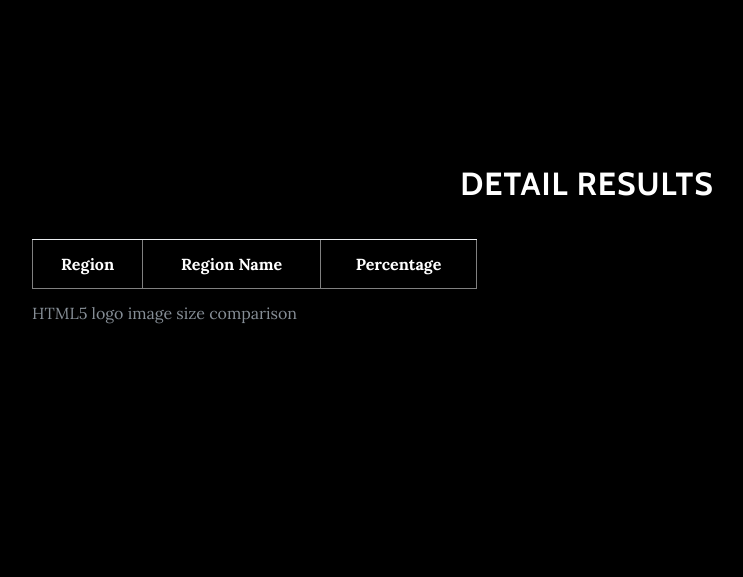
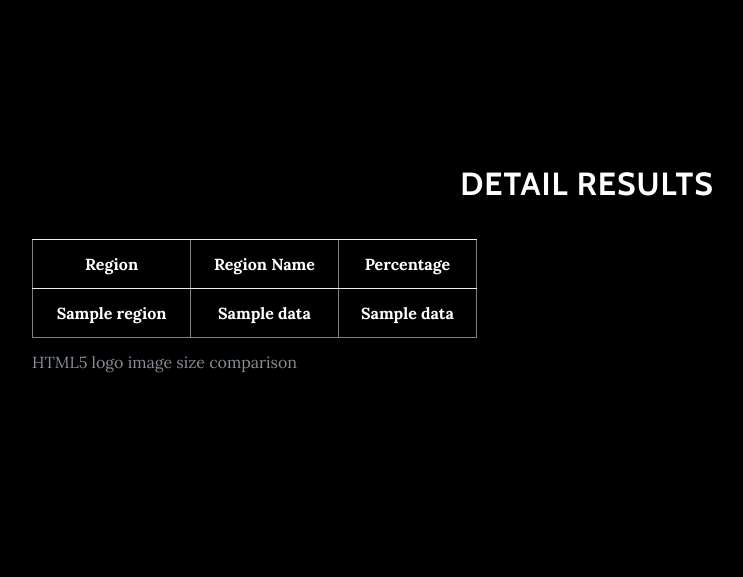
Before and after one commit to leonjia0112/ec601_passenger_screening, a Flask app: template web/templates/results.html in a window 1280 px wide. Shown: the part 770-1347 px from the top of the page, without its empty margins (53-796 px from the left). Run offline with Flask 2, Linux system fonts and the light colour scheme; the template is opened without the code that fills it: most values are stand-ins (such as "Sample title", 1, 10 or a date in 2020); lists and menus that the app fills with data are empty; some libraries are stand-ins or nearby versions.

Commit message:
bug fixed..

```diff
--- a/web/app.py
+++ b/web/app.py
@@ -103,7 +103,7 @@
     index = 3
     MaxP = "93.7%"
     P = [3,1,1,1,1,1,1,1,1,1,1,1,1,1,1,1,1]
-    return render_template('results.html', name = imgname, index = index, MaxP = MaxP,Region = Region,regionName = regionName, P=P)
+    return render_template('results.html', name = imgname, index = index, MaxP = MaxP, data = zip(Region, regionName, P))
 
 
 #index page
--- a/web/templates/results.html
+++ b/web/templates/results.html
@@ -86,7 +86,7 @@
 							<th>Region Name</th>
 							<th>Percentage</th>
 						</tr>
-						{% for region,name, p in zip(Region, regionName, P) %}
+						{% for region,name, p in data: %}
                         <tr>
 							<th>{{ region }}</th>
 							<th>{{ name }}</th>
```
